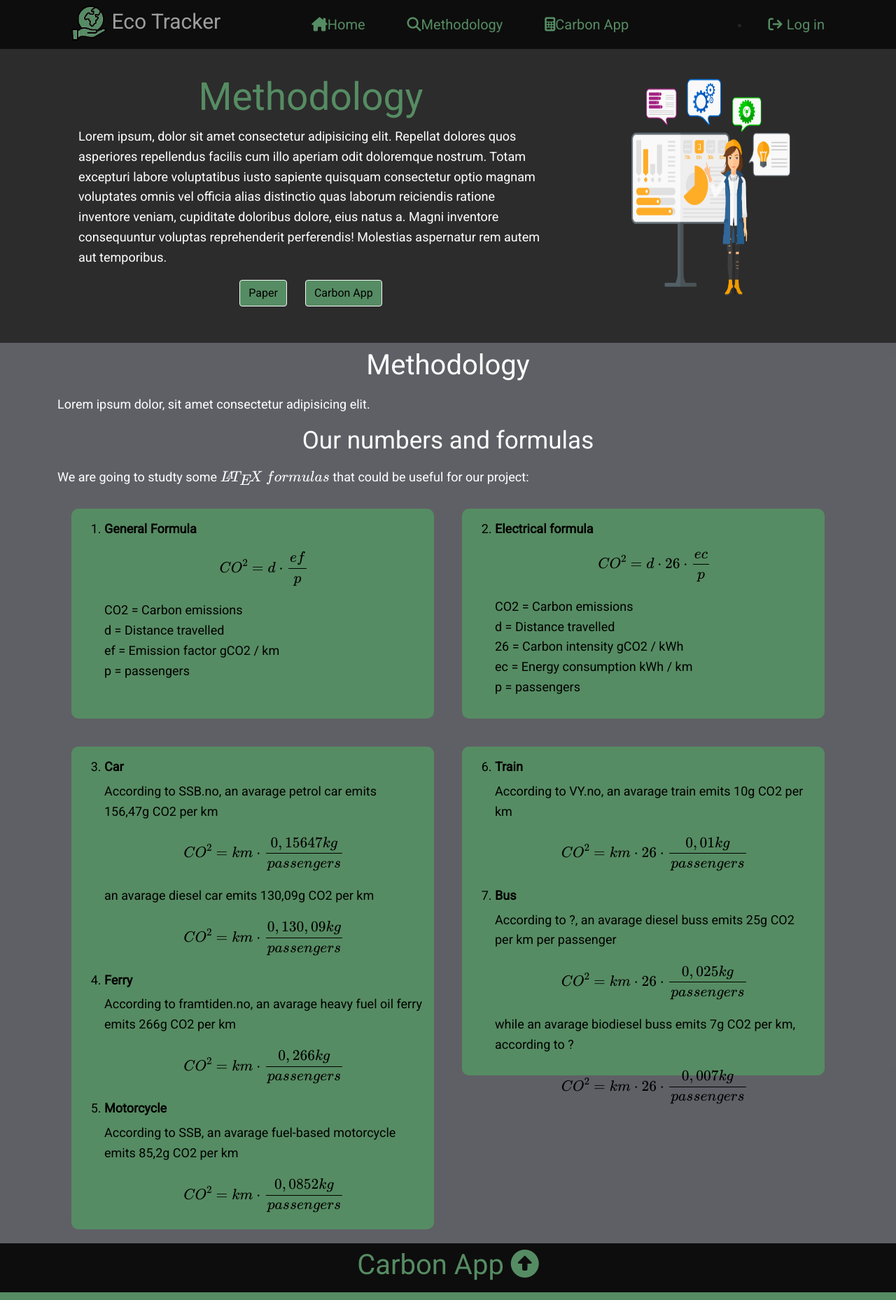
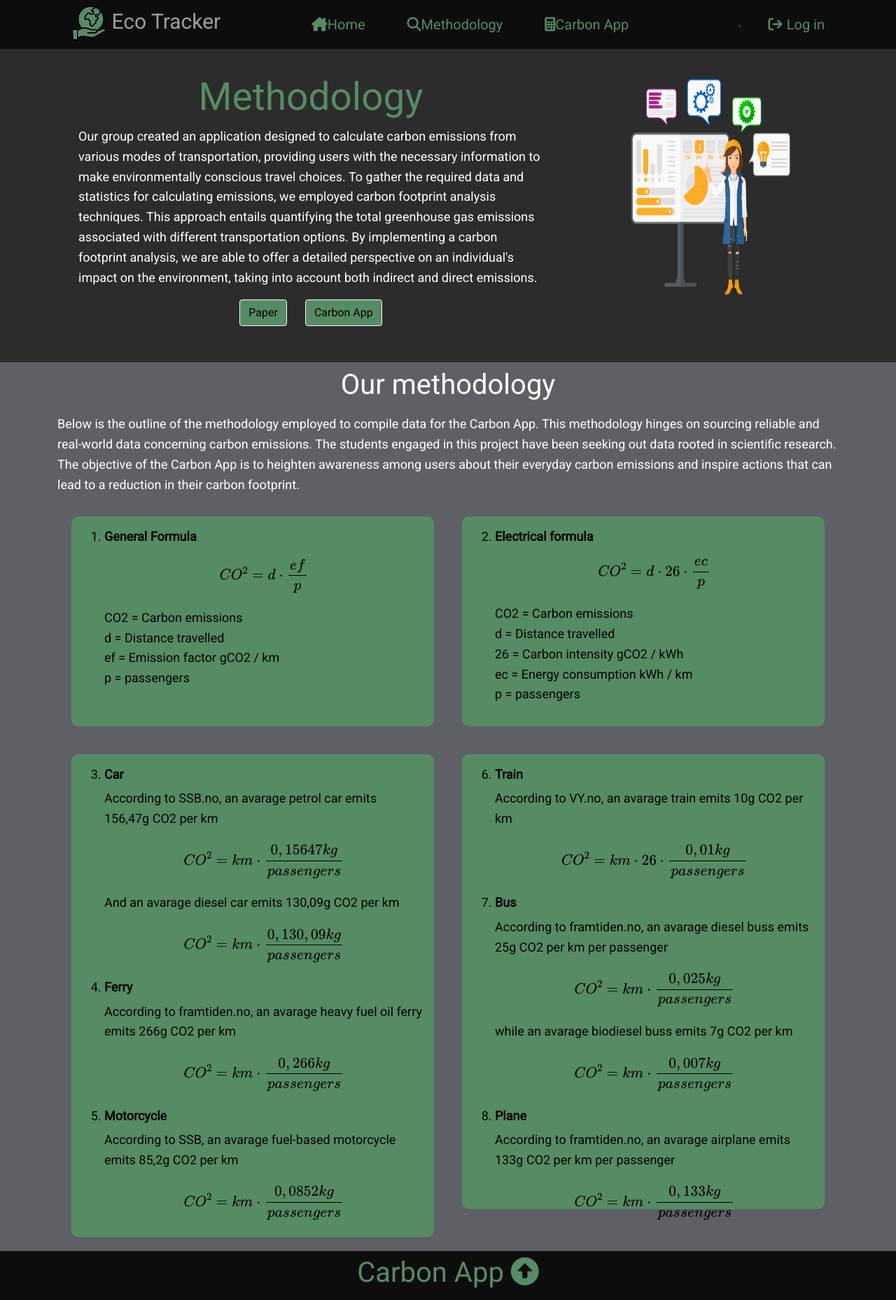
Before and after one commit to matiashaffen/carbon_app_2024_AWS, a Flask app: page /methodology in a window 1280 px wide. Shown: the whole page at 70% size. Run offline with Flask 2, Linux system fonts and the light colour scheme; some libraries are stand-ins or nearby versions.

Commit message:
Update methodology.html

```diff
--- a/capp/templates/methodology.html
+++ b/capp/templates/methodology.html
@@ -9,7 +9,7 @@
         <div class="box">
           <h1 style="font-size:55px;"> Methodology</h1>
           <p style="text-align:left;">
-              Lorem ipsum, dolor sit amet consectetur adipisicing elit. Repellat dolores quos asperiores repellendus facilis cum illo aperiam odit doloremque nostrum. Totam excepturi labore voluptatibus iusto sapiente quisquam consectetur optio magnam voluptates omnis vel officia alias distinctio quas laborum reiciendis ratione inventore veniam, cupiditate doloribus dolore, eius natus a. Magni inventore consequuntur voluptas reprehenderit perferendis! Molestias aspernatur rem autem aut temporibus.
+            Our group created an application designed to calculate carbon emissions from various modes of transportation, providing users with the necessary information to make environmentally conscious travel choices. To gather the required data and statistics for calculating emissions, we employed carbon footprint analysis techniques. This approach entails quantifying the total greenhouse gas emissions associated with different transportation options. By implementing a carbon footprint analysis, we are able to offer a detailed perspective on an individual's impact on the environment, taking into account both indirect and direct emissions.
           </p>
           <div class="container_buttons_links_header">
             <div class="btn">
@@ -37,16 +37,13 @@
     <div class="container">
         <div class="hidden-element animate">
         <div class="methodology" style="display:block;">
-            <p style="text-align:center; font-size:40px;"> Methodology</p>
+            <p style="text-align:center; font-size:40px;"> Our methodology</p>
             <p>
-              Lorem ipsum dolor, sit amet consectetur adipisicing elit.
-            </p>
-        </div>
-
-        <div class="methodology" style="display:block;">
-            <p style="text-align:center; font-size:35px;"> Our numbers and formulas</p>
-            <p>
-              We are going to studty some \(\LaTeX ~ formulas\) that could be useful for our project:
+                Below is the outline of the methodology employed to compile data for the Carbon App.
+                This methodology hinges on sourcing reliable and real-world data concerning carbon emissions.
+                The students engaged in this project have been seeking out data rooted in scientific research.
+               The objective of the Carbon App is to heighten awareness among users about their everyday
+                carbon emissions and inspire actions that can lead to a reduction in their carbon footprint.
             </p>
         </div>
         </div>
@@ -101,9 +98,9 @@
                     <li>
                         <h4>Car</h4>
                         <p class="text-left">
-                           According to SSB.no, an avarage petrol car emits 156,47g CO2 per km
+                            According to SSB.no, an avarage petrol car emits 156,47g CO2 per km
                             \[CO^2 = {km · {0,15647 kg \over passengers}}\]
-                            an avarage diesel car emits 130,09g CO2 per km
+                            And an avarage diesel car emits 130,09g CO2 per km
                             \[CO^2 = {km · {0,130,09 kg \over passengers}}\]
                         </p>
                     </li>
@@ -123,7 +120,7 @@
                     </li>
                 </ol>
             </div>
-            <div class="box_table2" style="height:470px;">
+            <div class="box_table2" style="height:650px;">
                 <ol start="6">
                     <li>
                         <h4>Train</h4>
@@ -135,10 +132,17 @@
                     <li>
                         <h4>Bus</h4>
                         <p class="text-left">
-                            According to ?, an avarage diesel buss emits 25g CO2 per km per passenger
-                            \[CO^2 = {km · 26 · {0,025 kg \over passengers}}\]
-                            while an avarage biodiesel buss emits 7g CO2 per km, according to ?
-                            \[CO^2 = {km · 26 · {0,007 kg \over passengers}}\]
+                            According to framtiden.no, an avarage diesel buss emits 25g CO2 per km per passenger
+                            \[CO^2 = {km · {0,025 kg \over passengers}}\]
+                            while an avarage biodiesel buss emits 7g CO2 per km
+                            \[CO^2 = {km · {0,007 kg \over passengers}}\]
+                        </p>
+                    </li>
+                    <li>
+                        <h4>Plane</h4>
+                        <p class="text-left">
+                            According to framtiden.no, an avarage airplane emits 133g CO2 per km per passenger
+                            \[CO^2 = {km · {0,133 kg \over passengers}}\]
                         </p>
                     </li>
                 </ol>
```
